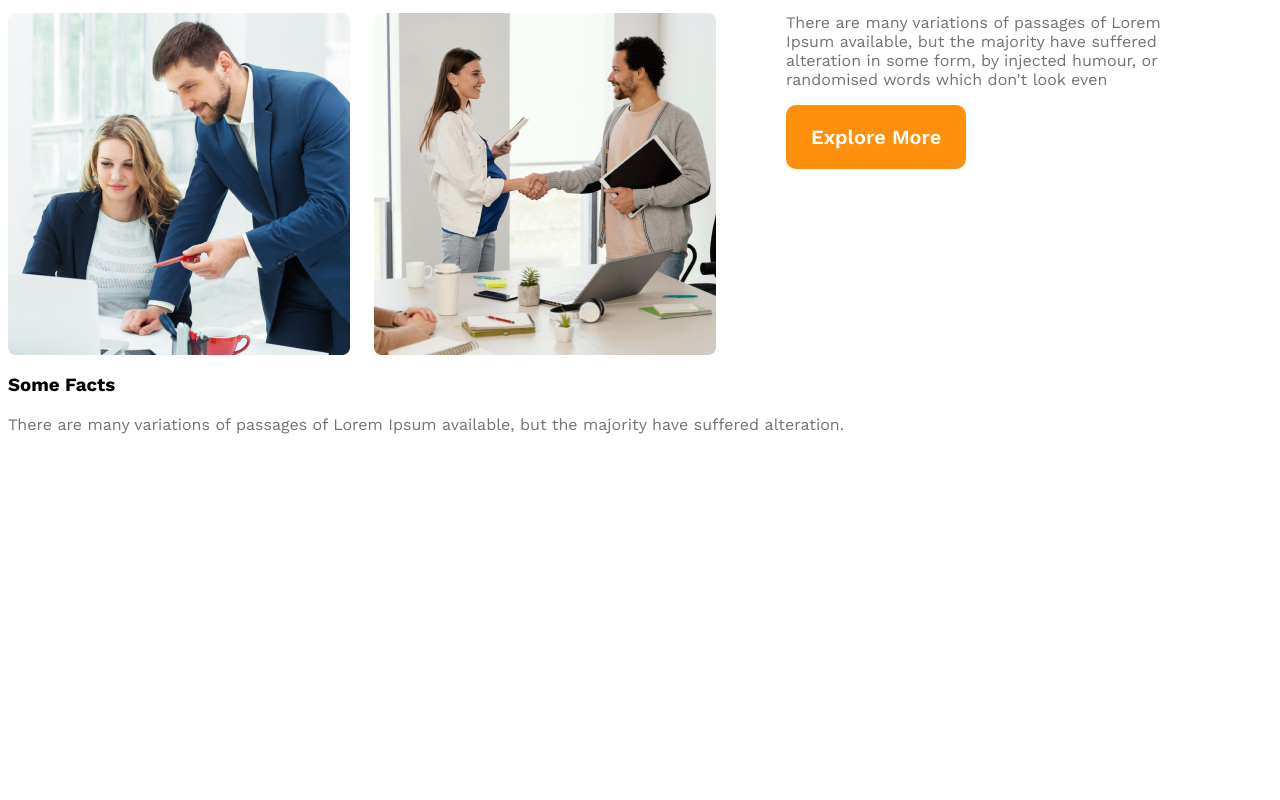
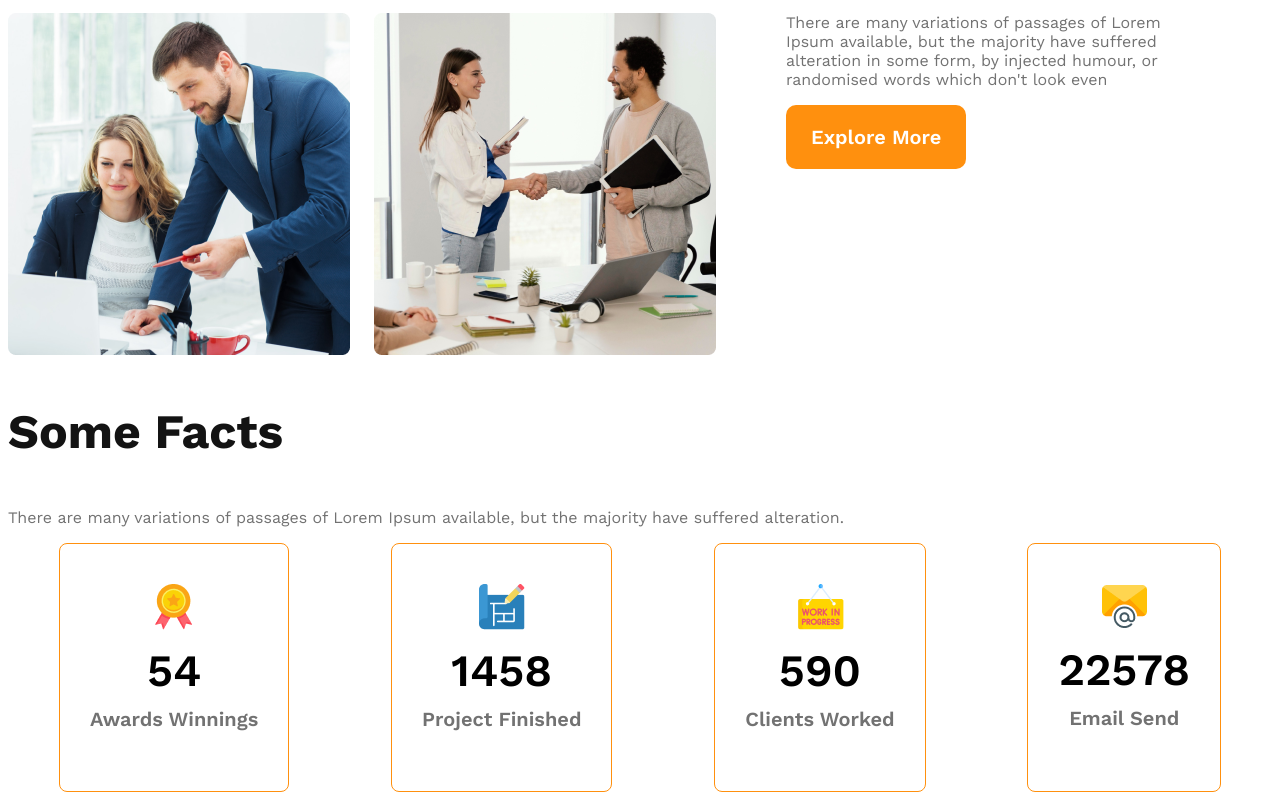
Before and after one commit to Anowar1987/g3-architects-website, a plain HTML site: page Index.html in a window 1280 px wide. Shown: the part 1480-2280 px from the top of the page. Before the commit the page ends 1930 px from the top, so only its background shows below. Drawn offline with nearby package versions, Linux system fonts and the light colour scheme.

Commit message:
add factsection

```diff
--- a/Index.html
+++ b/Index.html
@@ -53,10 +53,32 @@
         <section class="feathers">
 
         </section>
-        <!-- facts section -->
+        <!-- facts section start -->
         <section>
-            <h3>Some Facts</h3>
+            <h3 class="section-title">Some Facts</h3>
             <p class="text-light-gray">There are many variations of passages of Lorem Ipsum available, but the majority have suffered alteration.</p>
+            <div class="facts-card-container">
+                <div class="card">
+                    <img src="images/icons/ribon.png" alt="">
+                    <h2 class="card-ststs">54</h2>
+                    <p class="card-title text-light-gray">Awards Winnings</p>
+                </div>
+                <div class="card">
+                    <img src="images/icons/projects.png" alt="">
+                    <h2 class="card-ststs">1458</h2>
+                    <p class="card-title text-light-gray">Project Finished</p>
+                </div>
+                <div class="card">
+                    <img src="images/icons/customers.png" alt="">
+                    <h2 class="card-ststs">590</h2>
+                    <p class="card-title text-light-gray">Clients Worked</p>
+                </div>
+                <div class="card">
+                    <img src="images/icons/email.png" alt="">
+                    <h2 class="card-ststs">22578</h2>
+                    <p class="card-title text-light-gray">Email Send</p>
+                </div>
+            </div>
         </section>
     </main>
     <footer>
--- a/style/archutects.css
+++ b/style/archutects.css
@@ -36,9 +36,6 @@ nav {
     justify-content: space-between;
     align-items: center;
 }
-
-
-
 nav>ul {
     display: flex;
 }
@@ -116,7 +113,28 @@ main {
     font-weight: 700;
     color: #FF900E;
 }
-
+/* Facts Style */
+.facts-card-container{
+    display: flex;
+    justify-content: space-around;
+}
+.facts-card-container .card{
+    border-radius: 8px;
+    border: 1px solid #FF900E;
+    text-align: center;
+    padding: 40px 30px;
+}
+.facts-card-container .card-ststs{
+    font-size: 2.8rem;
+    font-weight: 600;
+    margin-top: 10px;
+    margin-bottom: 10px;
+}
+.facts-card-container .card-title{
+    font-size: 1.25rem;
+    font-weight: 600;
+    margin-top: 3px;
+}
 
 
 
```
